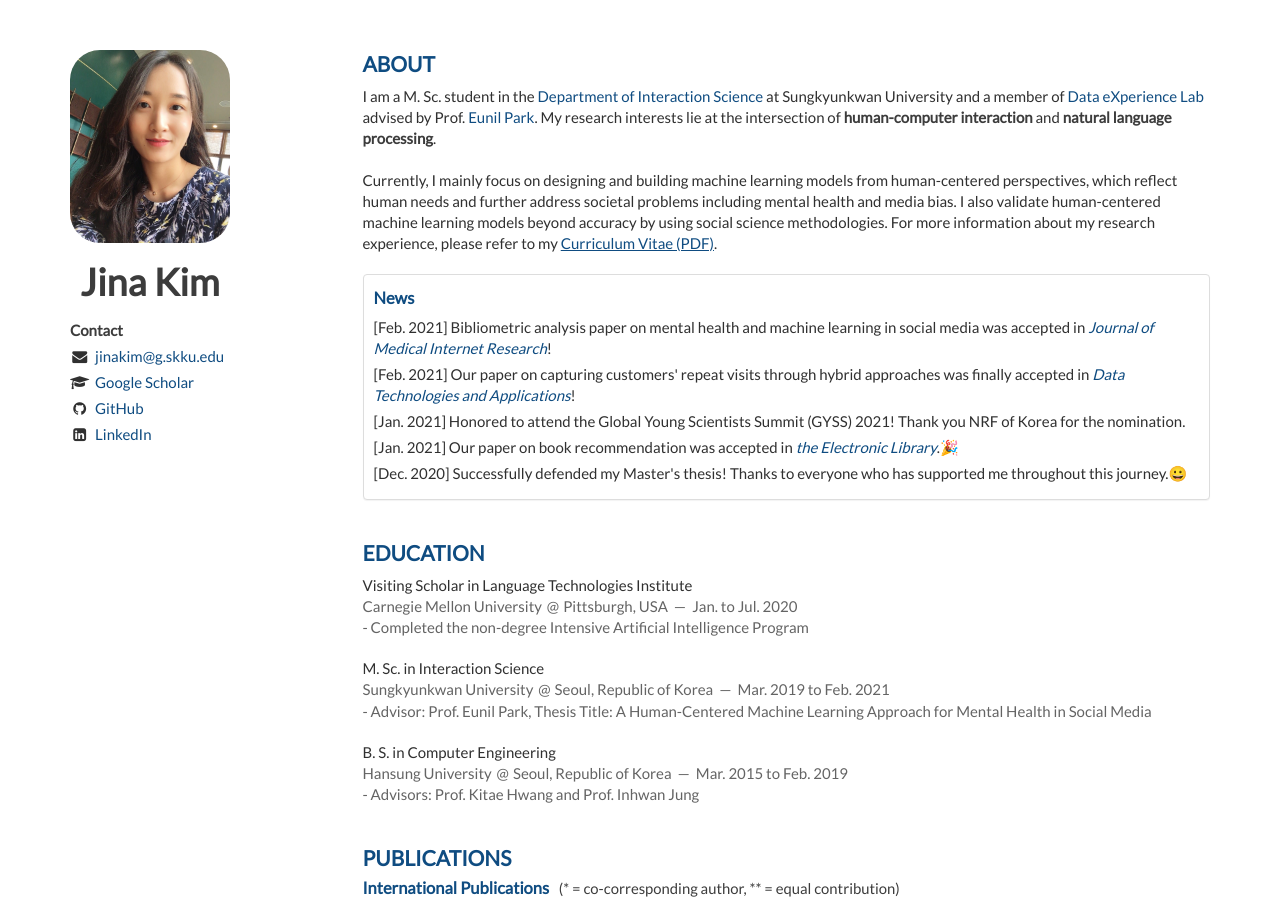
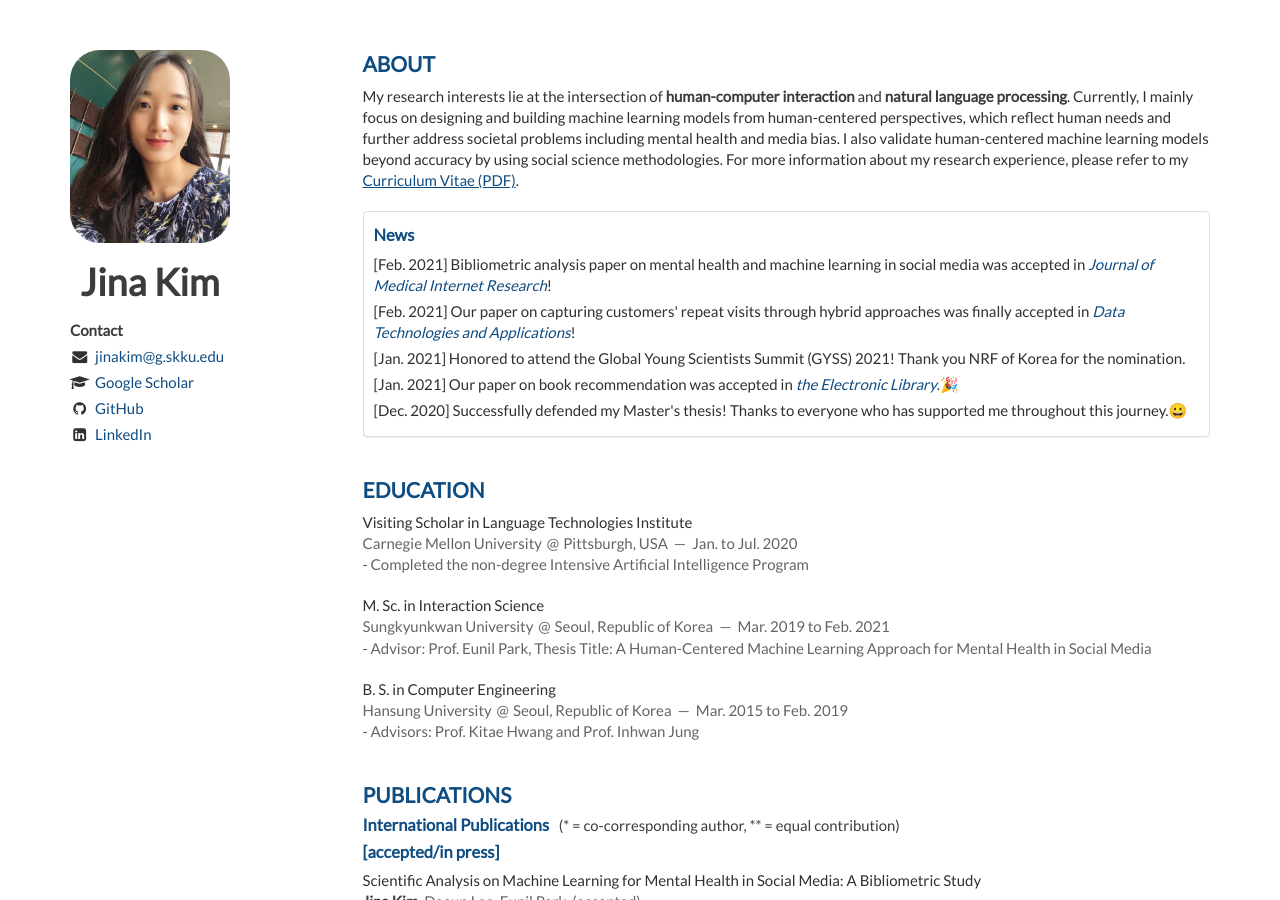
Before and after one commit to Jina-Kim/Jina-Kim.github.io, a Jekyll site: the page built from index.html, in a window 1280 px wide and 900 px high. Built offline with Jekyll 4.4.1, drawn with Linux system fonts in a browser that asks for light colours; nearby versions of some CDN libraries; the list of posts is cut into pages by our own code.

Commit message:
Update about.html

```diff
--- a/_includes/about.html
+++ b/_includes/about.html
@@ -2,9 +2,7 @@
     <h1>About</h1>
     <article>
         <p>
-          I am a M. Sc. student in the <a href="http://is.skku.edu">Department of Interaction Science</a> at Sungkyunkwan University and a member of <a href="http://dsl.skku.edu">Data eXperience Lab</a> advised by Prof. <a href="http://eunilpark.com">Eunil Park</a>.
           My research interests lie at the intersection of <em>human-computer interaction</em> and <em>natural language processing</em>.
-          <br><br>
           Currently, I mainly focus on designing and building machine learning models from human-centered perspectives, which reflect human needs and further address societal problems including mental health and media bias. I also validate human-centered machine learning models beyond accuracy by using social science methodologies.
           For more information about my research experience, please refer to my <a href='/Jina_Kim_CV.pdf' style="text-decoration: underline">Curriculum Vitae (PDF)</a>.
         </p>
```
